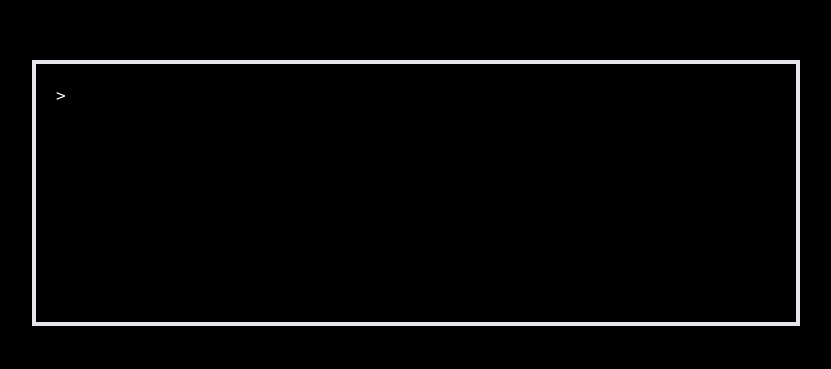
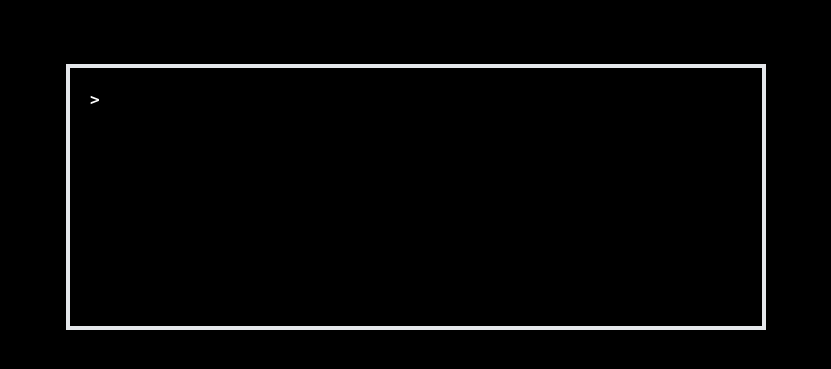
Before and after one commit to NasreddinHodja/saros_gui, a Nuxt app: page / in a window 1280 px wide. Shown: the part 215-584 px from the top of the page, without its empty margins (224-1055 px from the left). Built offline with nearby package versions, Linux system fonts and the light colour scheme.

Commit message:
better ui

```diff
--- a/components/Card/Display.vue
+++ b/components/Card/Display.vue
@@ -6,12 +6,16 @@ defineProps<{
 </script>
 
 <template>
-  <div class="p-4 flex flex-col items-center justify-around flex- h-[50vh]">
-    <div class="w-full h-[90%]">
-      <img :src="path" :alt="name" class="w-full h-full object-contain" />
-    </div>
-    <div class="text-center text-sm mt-2">
-      {{ name }}
+  <div
+    class="p-4 w-[30vh] flex flex-col items-center justify-around flex- h-[50vh]"
+  >
+    <div class="flex h-full w-full flex-col gap-4">
+      <div class="w-full h-[90%]">
+        <img :src="path" :alt="name" class="w-full h-full object-fill" />
+      </div>
+      <div class="text-center text-base mt-2 font-bold text-white">
+        {{ name }}
+      </div>
     </div>
   </div>
 </template>
--- a/components/Cli/Prompt.vue
+++ b/components/Cli/Prompt.vue
@@ -16,7 +16,7 @@ const handleCommand = () => {
 
 <template>
   <div class="flex w-full">
-    <span>>&nbsp;</span>
+    <span class="font-bold">>&nbsp;</span>
     <input
       ref="input-ref"
       v-model="input"
--- a/components/Cli/Terminal.vue
+++ b/components/Cli/Terminal.vue
@@ -76,15 +76,19 @@ const handleCommand = (command: string) => {
 
 <template>
   <div
-    id="container"
-    class="flex flex-col gap-2 border-4 h-2/6 w-3/5 items-start justify-start p-5 overflow-hidden"
+    class="border-4 h-2/6 w-[700px] items-start justify-start p-5 text-white"
     @click="handleClick"
   >
-    <div v-for="historyItem in history" class="flex flex-col">
-      <span class="font-mono">>&nbsp;{{ historyItem.command }}</span>
-      <pre class="font-mono">{{ historyItem.output }}</pre>
+    <div
+      id="container"
+      class="w-full h-full flex flex-col items-start justify-start overflow-hidden"
+    >
+      <div v-for="historyItem in history" class="flex flex-col w-full mb-4">
+        <span class="font-mono">>&nbsp;{{ historyItem.command }}</span>
+        <pre class="font-mono">{{ historyItem.output }}</pre>
+      </div>
+
+      <CliPrompt ref="prompt-ref" @command="handleCommand" />
     </div>
-
-    <CliPrompt ref="prompt-ref" @command="handleCommand" />
   </div>
 </template>
--- a/pages/index.vue
+++ b/pages/index.vue
@@ -14,9 +14,9 @@ const clearDrawedCards = () => {
 
 <template>
   <div
-    class="h-full w-full flex flex-col gap-4 items-center justify-center bg-black"
+    class="h-full w-full flex flex-col gap-6 items-center justify-center bg-black"
   >
-    <div class="flex flex-row gap-4 max-w-screen">
+    <div class="flex flex-row gap-4 max-w-full">
       <div v-for="card in drawedCards" :key="card.path">
         <CardDisplay
           :name="card.name"
```
